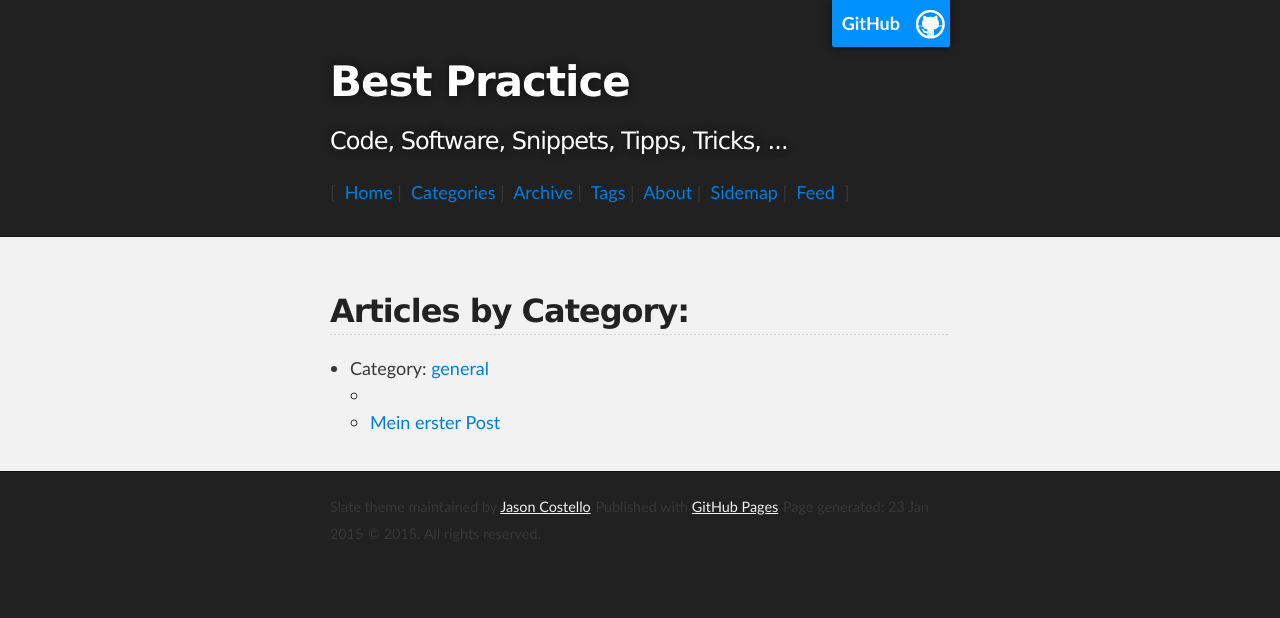
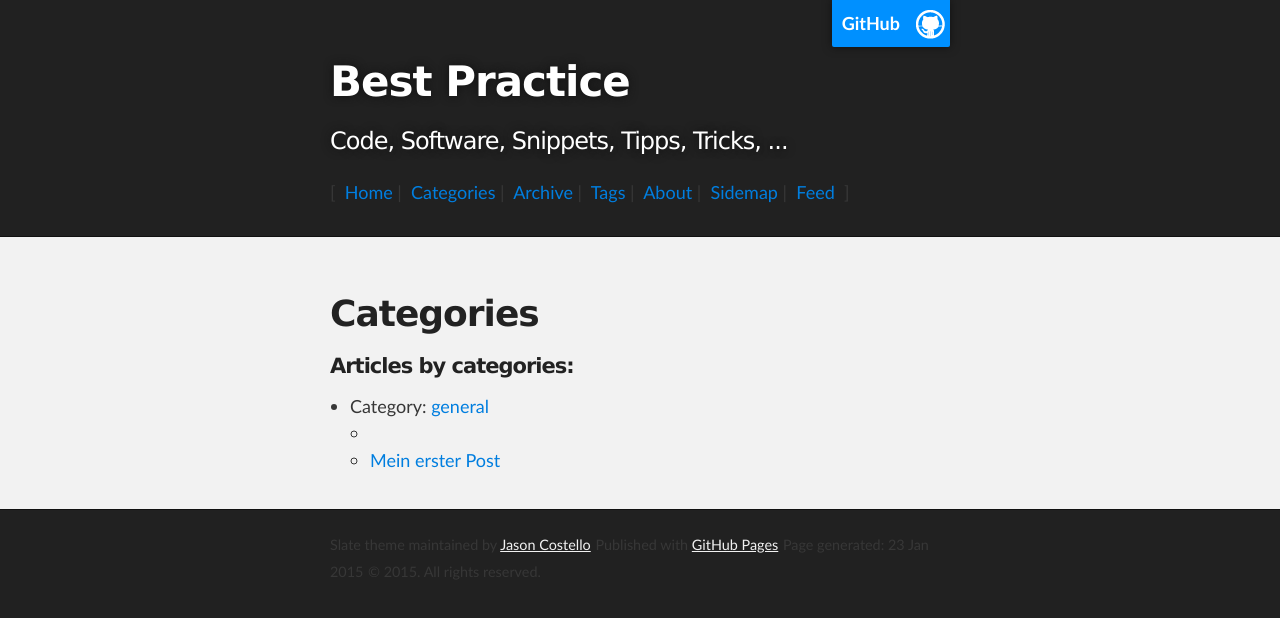
Before and after one commit to cniweb/best-practice, a Jekyll site: the page built from categories.md, in a window 1280 px wide. Shown: the top 618 px of the page. Built offline with Jekyll 4.4.1, drawn with Linux system fonts in a browser that asks for light colours.

Commit message:
Update Templates

```diff
--- a/_layouts/posts_by_category.html
+++ b/_layouts/posts_by_category.html
@@ -23,7 +23,7 @@
                 {% endif %}
             {% endif %}
 
-            <a href="{{ post.url }}/" class="list-group-item">
+            <a href="{{ site.baseurl }}{{ post.url }}/" class="list-group-item">
                 <h4 class="list-group-item-heading">{{ post.title }}</h4>
             </a>
 
--- a/_layouts/posts_by_tag.html
+++ b/_layouts/posts_by_tag.html
@@ -23,7 +23,7 @@
                 {% endif %}
             {% endif %}
 
-            <a href="{{ post.url }}/" class="list-group-item">
+            <a href="{{ site.baseurl }}{{ post.url }}/" class="list-group-item">
                 <h4 class="list-group-item-heading">{{ post.title }}</h4>
             </a>
 
--- a/categories.md
+++ b/categories.md
@@ -2,15 +2,19 @@
 layout: default
 title: Categories
 ---
+<header id="post-header">
+    <h1 id="post-title">{{ page.title }}</h1>
+    <h4 id="post-subtitle">Articles by categories:</h4>
+</header>
+
 <div id="post-content">
-  <h2>Articles by Category:</h2>
   <ul>
   {% for category in site.categories %}
     <li>Category: <a name="{{ category | first }}">{{ category | first }}</a>
       <ul>
       {% for posts in category %}
         {% for post in posts %}
-          <li><a href="{{ post.url }}">{{ post.title }}</a></li>
+          <li><a href="{{ site.baseurl }}{{ post.url }}">{{ post.title }}</a></li>
         {% endfor %}
       {% endfor %}
       </ul>
--- a/index.html
+++ b/index.html
@@ -5,7 +5,7 @@
 <ul>
 	{% for post in site.posts %}
 	<li>
-	  <a href="{{ site.url }}{{ site.baseurl }}{{ post.url }}">
+	  <a href="{{ site.baseurl }}{{ post.url }}">
 			<strong>{{ post.title }}</strong>
 	  </a>
 	</li>
```
Also changed, not shown: tags.md (+7 -2 lines).
